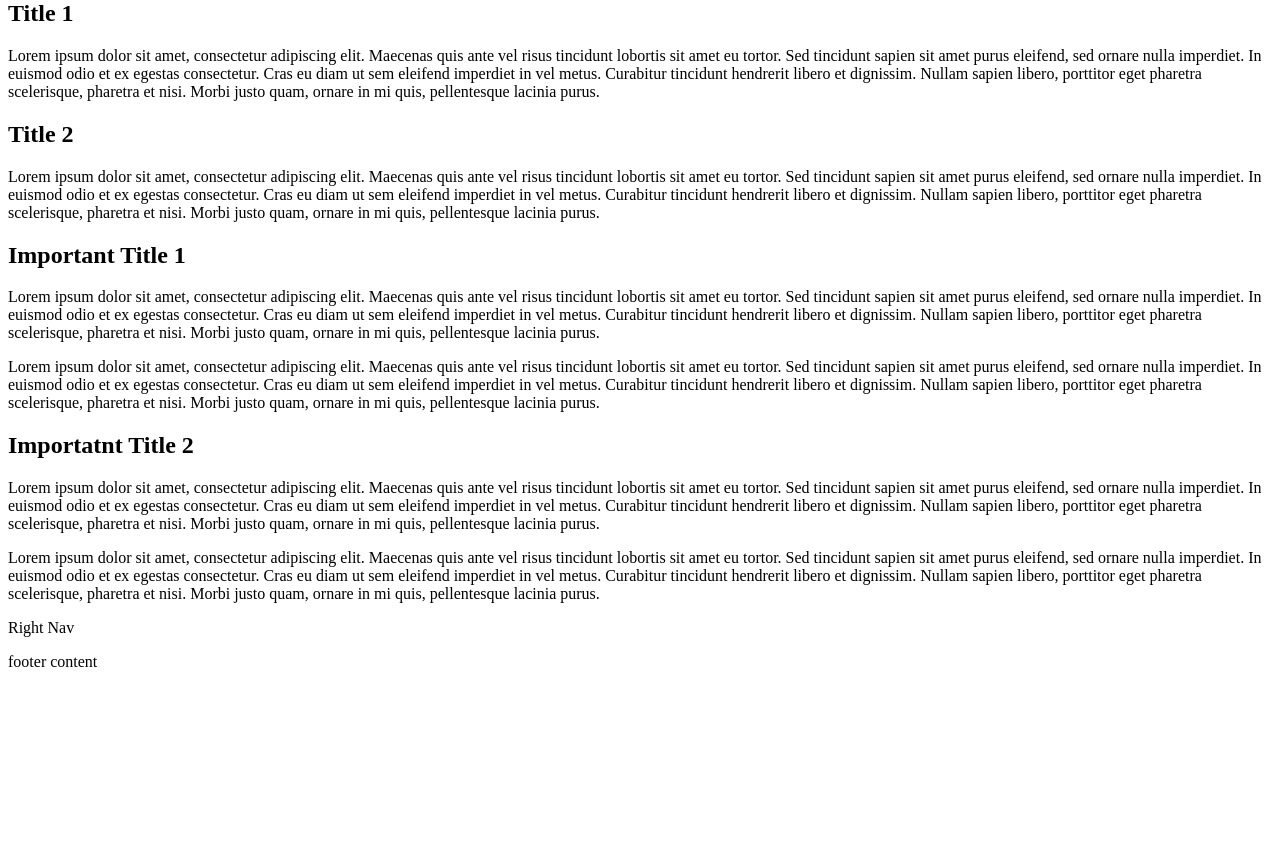
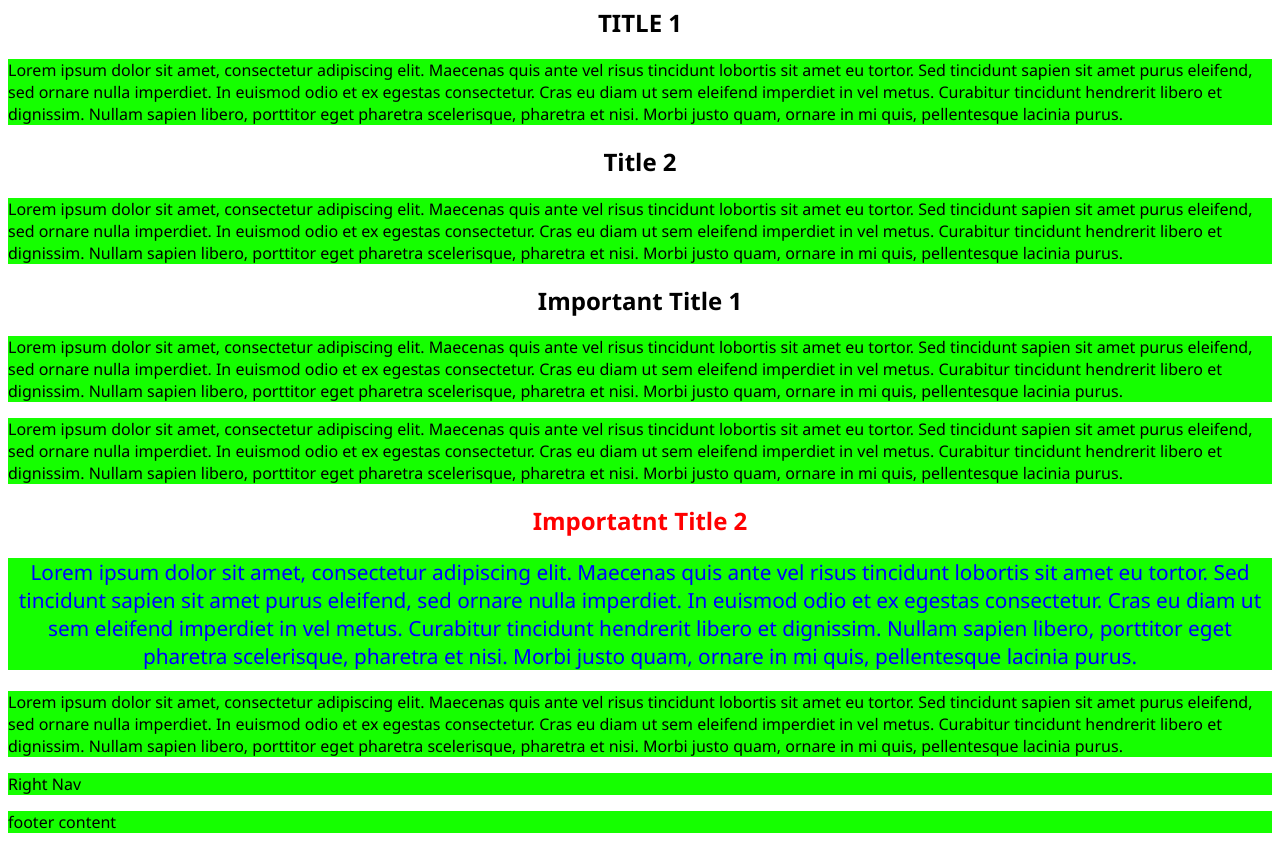
Before and after one commit to BatmanL1/myIntroWebDev, a plain HTML site: page semantic.html in a window 1280 px wide. Shown: the part 80-929 px from the top of the page. Before the commit the page ends 800 px from the top, so only its background shows below. Drawn offline with Linux system fonts and the light colour scheme.

Commit message:
Added lots of color hooray

```diff
--- /dev/null
+++ b/css/styles.css
@@ -0,0 +1,40 @@
+:root{
+  font-family: 'Segoe UI', Tahoma, Geneva, Verdana, sans-serif;
+}
+
+
+p {
+  background-color: rgb(21, 255, 0);
+}
+h2 {
+  text-transform: uppercase;
+}
+h4 {
+  text-transform: lowercase;
+}
+
+.center {
+  text-align: center;
+  color: red;
+}
+
+p.center {
+  color: blue;
+  font-size: 1.3em;
+}
+
+#chapter {
+  font-weight: 900;
+  text-transform: uppercase;
+}
+
+h2,
+#chapter {
+  text-transform: uppercase;
+}
+
+h1,
+h2,
+.center {
+  text-align: center;
+}
--- a/semantic.html
+++ b/semantic.html
@@ -4,6 +4,7 @@
     <meta charset="UTF-8" />
     <meta name="viewport" content="width=device-width, initial-scale=1.0" />
     <title>Semantic HTML</title>
+    <link rel="stylesheet" href="/css/styles.css" type="text/css">
   </head>
   <body>
     <!-- Header section of the page -->
@@ -25,7 +26,7 @@
     <main>
       <!-- Left section -->
       <section>
-        <h1>Title 1</h1>
+        <h1 id="chapter">Title 1</h1>
         <p>
           Lorem ipsum dolor sit amet, consectetur adipiscing elit. Maecenas quis
           ante vel risus tincidunt lobortis sit amet eu tortor. Sed tincidunt
@@ -74,8 +75,8 @@
           nisi. Morbi justo quam, ornare in mi quis, pellentesque lacinia purus.
         </p>
 
-        <h1>Importatnt Title 2</h1>
-        <p>
+        <h1 class="center">Importatnt Title 2</h1>
+        <p class="center">
           Lorem ipsum dolor sit amet, consectetur adipiscing elit. Maecenas quis
           ante vel risus tincidunt lobortis sit amet eu tortor. Sed tincidunt
           sapien sit amet purus eleifend, sed ornare nulla imperdiet. In euismod
```
Also changed, not shown: index.html (+24 -5 lines), page2.html (+8 -1 lines).
